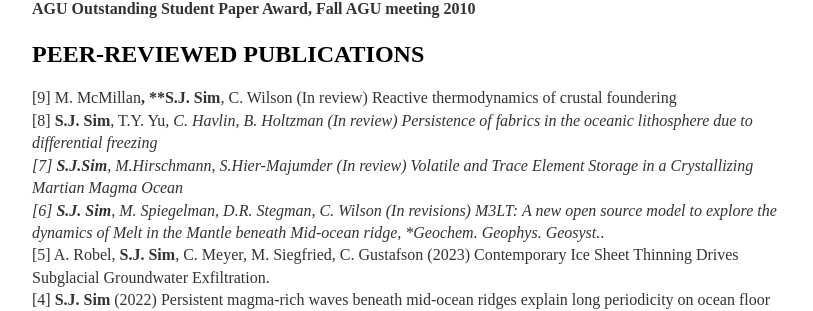
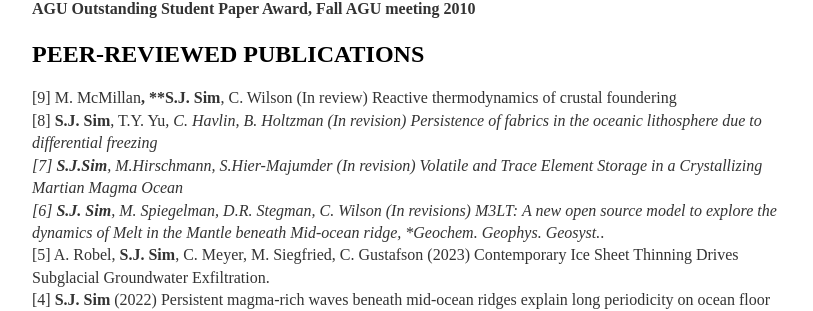
Before and after one commit to joycesim/joycesim.github.io, a Jekyll site: the page built from cv/index.md, in a window 1280 px wide and 900 px high, scrolled down 1843 px. Shown: the part 148-459 px from the top of the window, without its empty margins (224-1037 px from the left). Built offline with Jekyll 4.4.1, drawn with Linux system fonts in a browser that asks for light colours.

Commit message:
Update index.md

```diff
--- a/cv/index.md
+++ b/cv/index.md
@@ -73,8 +73,8 @@ Thurgood Marshall College and Scripps Institution of Oceanography.
 
 ## PEER-REVIEWED PUBLICATIONS
 [9] M. McMillan**, **S.J. Sim**, C. Wilson (In review) Reactive thermodynamics of crustal foundering
-[8] **S.J. Sim**, T.Y. Yu*, C. Havlin, B. Holtzman (In review) Persistence of fabrics in the oceanic lithosphere due to differential freezing
-[7] **S.J.Sim**, M.Hirschmann, S.Hier-Majumder (In review) Volatile and Trace Element Storage in a Crystallizing Martian Magma Ocean
+[8] **S.J. Sim**, T.Y. Yu*, C. Havlin, B. Holtzman (In revision) Persistence of fabrics in the oceanic lithosphere due to differential freezing
+[7] **S.J.Sim**, M.Hirschmann, S.Hier-Majumder (In revision) Volatile and Trace Element Storage in a Crystallizing Martian Magma Ocean
 [6] **S.J. Sim**, M. Spiegelman, D.R. Stegman, C. Wilson (In revisions) M3LT: A new open source model to explore the dynamics of Melt in the Mantle beneath Mid-ocean ridge, *Geochem. Geophys. Geosyst.*.
 [5] A. Robel, **S.J. Sim**, C. Meyer, M. Siegfried, C. Gustafson (2023) Contemporary Ice Sheet Thinning Drives Subglacial Groundwater Exfiltration.
 [4] **S.J. Sim** (2022) Persistent magma-rich waves beneath mid-ocean ridges explain long periodicity on ocean floor fabric.
```
